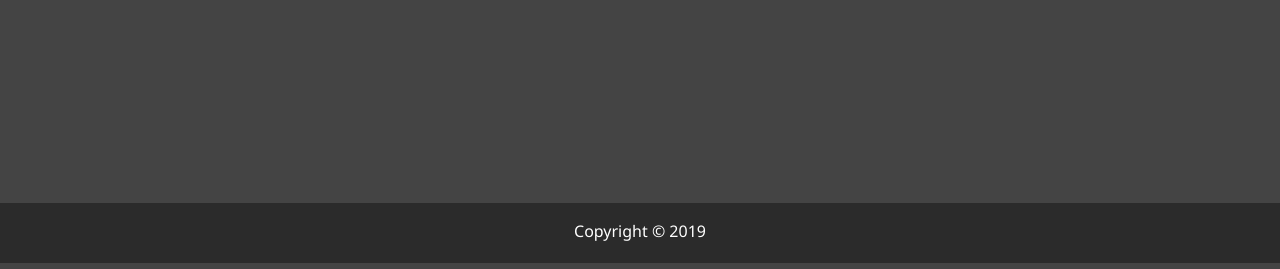
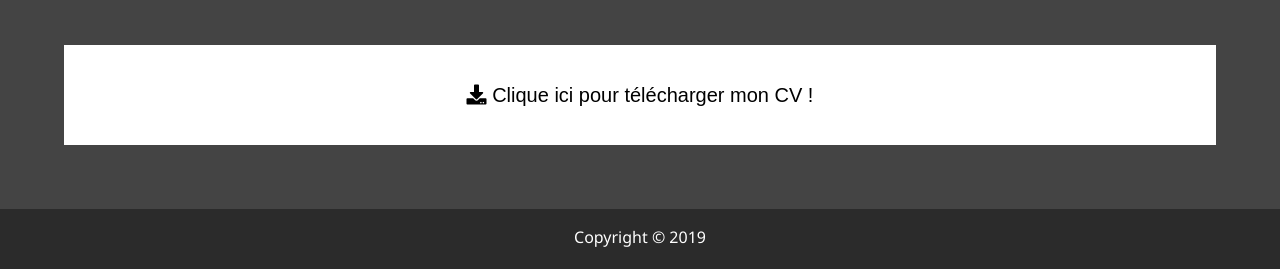
Before and after one commit to StefanYYC/sitePortefolio, a website: page dist/contact.html in a window 1280 px wide. Shown: the part 537-806 px from the top of the page. Drawn offline with Linux system fonts and the light colour scheme.

Commit message:
Ajout bouton dwnld cv page contact

```diff
--- a/scss/main.scss
+++ b/scss/main.scss
@@ -190,6 +190,20 @@ main {
   }
 }
 
+.download {
+  background-color: #fff;
+  border: none;
+  color: black;
+  width: 100%;
+  height: 100px;
+  cursor: pointer;
+  font-size: 20px;
+
+  &:hover {
+    color: set-text-color($secondary-color);
+  }
+}
+
 // Styles bouton
 
 .btn {
```
Also changed, not shown: dist/about.html, dist/contact.html, dist/css/main.css, dist/index.html, dist/work.html, 1 other file.
